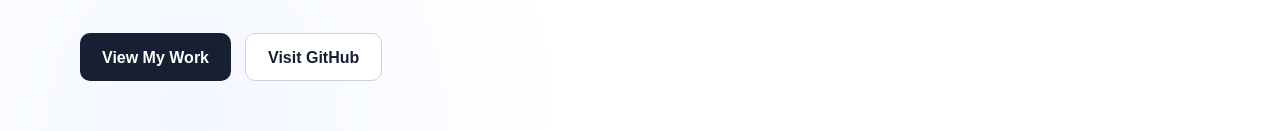
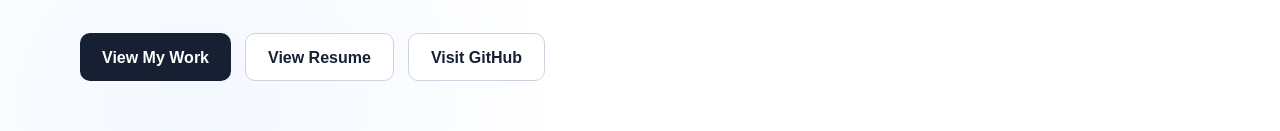
Before and after one commit to ttashi7/ttashi7.github.io, a plain HTML site: page index.html in a window 1280 px wide. Shown: the part 543-674 px from the top of the page. Drawn offline with Linux system fonts and the light colour scheme.

Commit message:
Update index.html

```diff
--- a/index.html
+++ b/index.html
@@ -295,8 +295,18 @@
           </p>
 
           <div class="hero-buttons">
+            <div class="hero-buttons">
   <a class="button button-primary" href="#projects">
     View My Work
+  </a>
+
+  <a
+    class="button button-secondary"
+    href="Tashi-Gurung-Resume.pdf"
+    target="_blank"
+    rel="noopener noreferrer"
+  >
+    View Resume
   </a>
 
   <a
@@ -307,6 +317,7 @@
   >
     Visit GitHub
   </a>
+</div>
           </div>
 
         </div>
```
Lines whose indentation alone changed are shown as unchanged.
